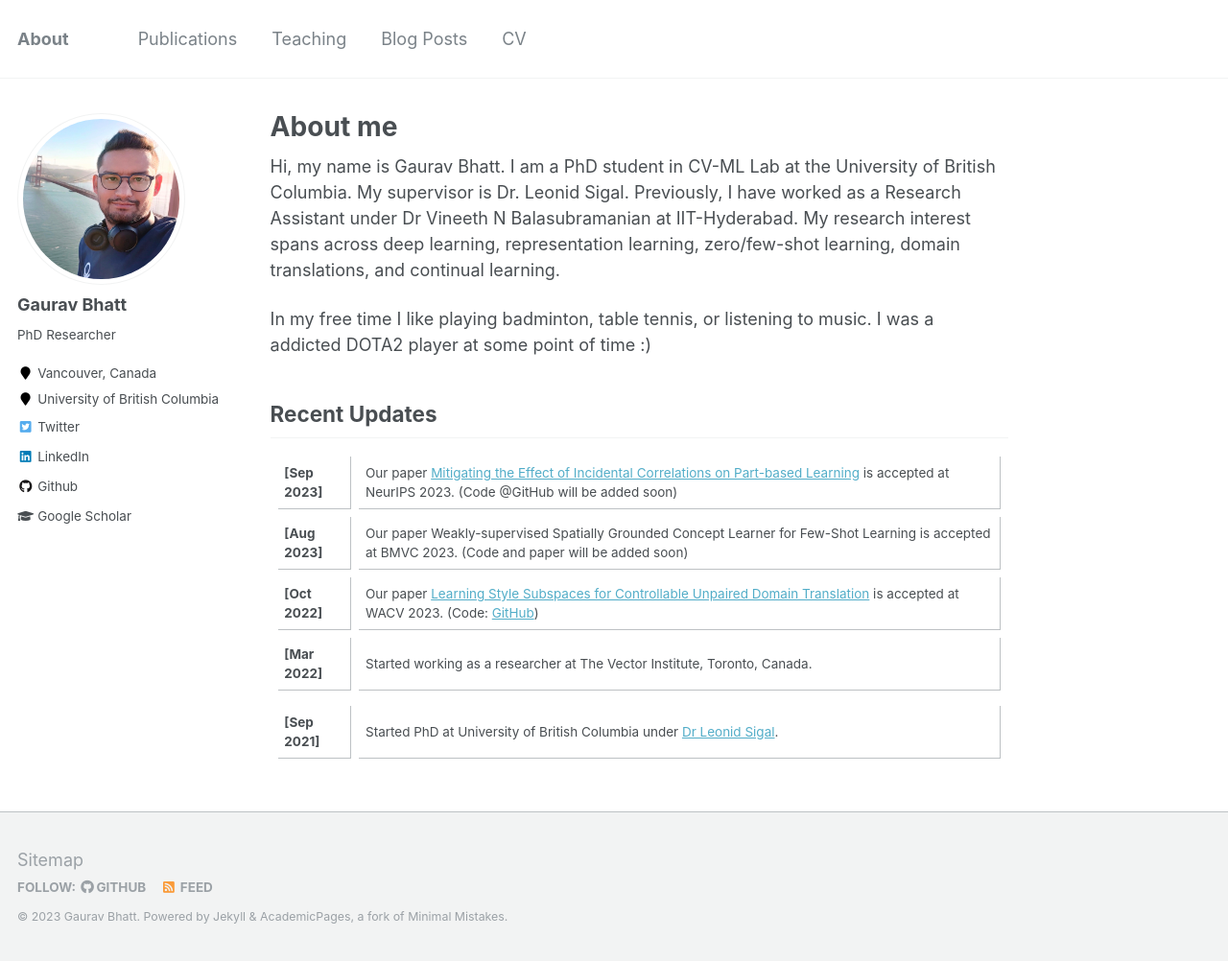
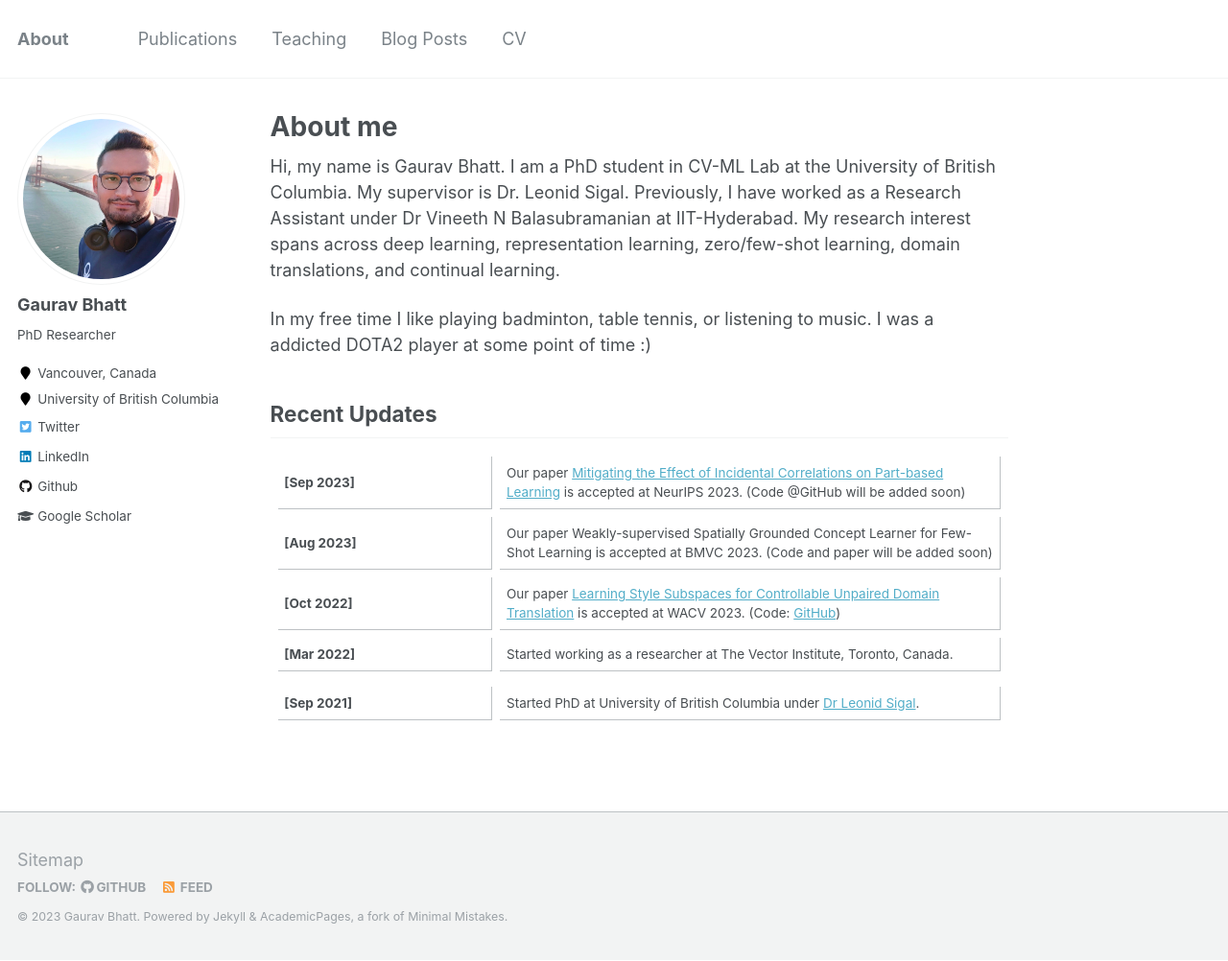
Before and after one commit to GauravBh1010tt/gauravbh1010tt.github.io, a Jekyll site: the page built from _pages/about.md, in a window 1280 px wide and 1002 px high. Shown: the whole window at 96% size. Built offline with Jekyll 4.4.1, drawn with Linux system fonts in a browser that asks for light colours.

Commit message:
updating home

```diff
--- a/_pages/about.md
+++ b/_pages/about.md
@@ -16,7 +16,7 @@
 
 <table style="width:100%;column-width:300px;border:1px;border-spacing:8px;border-collapse:separate;margin-right:auto;margin-left:auto;">
           <tr>
-              <td><strong> [Sep 2023] </strong></td>
+              <td style="width:30%"><strong> [Sep 2023] </strong></td>
               <td> Our paper <a href="https://arxiv.org/pdf/2310.00377.pdf"> Mitigating the Effect of Incidental Correlations on
 Part-based Learning</a> is accepted at NeurIPS 2023. (Code @GitHub will be added soon)</td>
           </tr>
```
